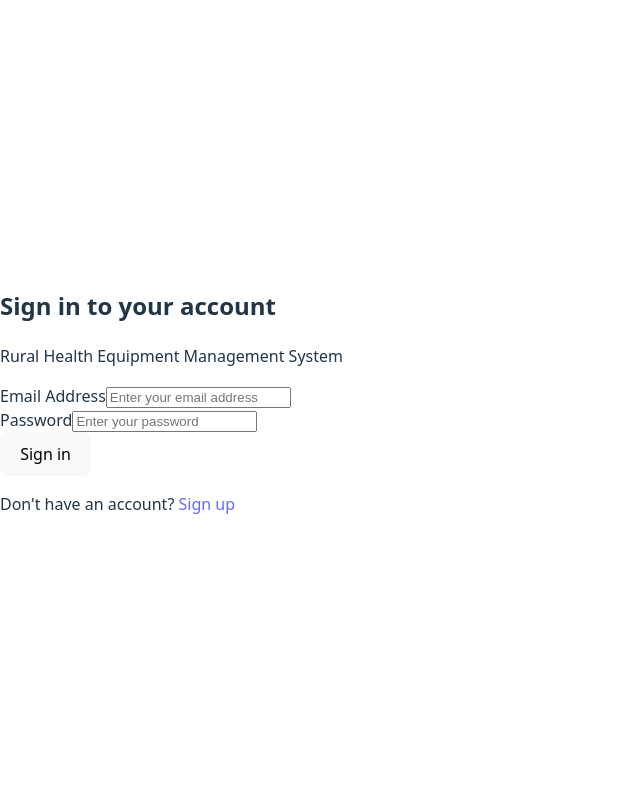
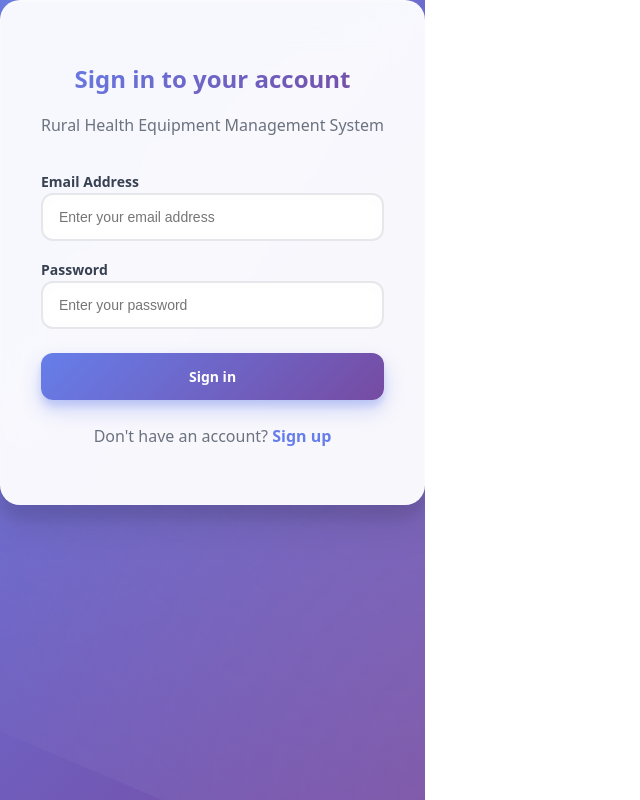
Before and after one commit to horus-bot/Rural-Healthcare-Tracker, a React (Vite) app in the folder frontend/: page / in a window 1280 px wide. Shown: the whole page, without its empty margins (0-640 px from the left). Built offline with nearby package versions, Linux system fonts and the light colour scheme; no server answers.

Commit message:
feat: Add CSS styling for login and signup pages

```diff
--- /dev/null
+++ b/frontend/src/pages/login.css
@@ -0,0 +1,331 @@
+/* Reset and base styles */
+* {
+  box-sizing: border-box;
+}
+
+/* Main container */
+.min-h-screen {
+  min-height: 100vh;
+  background: linear-gradient(135deg, #667eea 0%, #764ba2 100%);
+  position: relative;
+  overflow: hidden;
+}
+
+/* Animated background elements */
+.min-h-screen::before {
+  content: '';
+  position: absolute;
+  top: -50%;
+  left: -50%;
+  width: 200%;
+  height: 200%;
+  background:
+    radial-gradient(circle at 20% 80%, rgba(120, 119, 198, 0.3) 0%, transparent 50%),
+    radial-gradient(circle at 80% 20%, rgba(255, 255, 255, 0.1) 0%, transparent 50%),
+    radial-gradient(circle at 40% 40%, rgba(120, 119, 198, 0.2) 0%, transparent 50%);
+  animation: float 20s ease-in-out infinite;
+}
+
+@keyframes float {
+  0%, 100% { transform: translateX(0px) translateY(0px) rotate(0deg); }
+  33% { transform: translateX(30px) translateY(-30px) rotate(120deg); }
+  66% { transform: translateX(-20px) translateY(20px) rotate(240deg); }
+}
+
+/* Card container */
+.max-w-md {
+  position: relative;
+  z-index: 10;
+  background: rgba(255, 255, 255, 0.95);
+  backdrop-filter: blur(20px);
+  border-radius: 20px;
+  box-shadow:
+    0 20px 40px rgba(0, 0, 0, 0.1),
+    0 15px 12px rgba(0, 0, 0, 0.08),
+    inset 0 1px 0 rgba(255, 255, 255, 0.4);
+  border: 1px solid rgba(255, 255, 255, 0.2);
+  padding: 2.5rem;
+  transform: translateY(0);
+  animation: slideUp 0.8s ease-out;
+}
+
+@keyframes slideUp {
+  from {
+    opacity: 0;
+    transform: translateY(50px);
+  }
+  to {
+    opacity: 1;
+    transform: translateY(0);
+  }
+}
+
+/* Header styles */
+.text-3xl {
+  color: #1f2937;
+  margin-bottom: 0.5rem;
+  font-weight: 800;
+  background: linear-gradient(135deg, #667eea, #764ba2);
+  -webkit-background-clip: text;
+  -webkit-text-fill-color: transparent;
+  background-clip: text;
+  text-align: center;
+}
+
+.text-sm.text-gray-600 {
+  color: #6b7280;
+  text-align: center;
+  font-weight: 500;
+}
+
+/* Form styles */
+.mt-8 {
+  margin-top: 2rem;
+}
+
+.space-y-6 > * + * {
+  margin-top: 1.5rem;
+}
+
+.space-y-4 > * + * {
+  margin-top: 1rem;
+}
+
+/* Error message styles */
+.bg-red-50 {
+  background: linear-gradient(135deg, #fef2f2, #fee2e2);
+  border: 1px solid #fecaca;
+  color: #dc2626;
+  padding: 0.75rem 1rem;
+  border-radius: 12px;
+  font-size: 0.875rem;
+  font-weight: 500;
+  animation: shake 0.5s ease-in-out;
+}
+
+@keyframes shake {
+  0%, 100% { transform: translateX(0); }
+  25% { transform: translateX(-5px); }
+  75% { transform: translateX(5px); }
+}
+
+/* Label styles */
+.block.text-sm.font-medium.text-gray-700 {
+  color: #374151;
+  font-weight: 600;
+  margin-bottom: 0.5rem;
+  font-size: 0.875rem;
+}
+
+/* Input styles */
+.mt-1.block.w-full {
+  width: 100%;
+  padding: 0.875rem 1rem;
+  border: 2px solid #e5e7eb;
+  border-radius: 12px;
+  font-size: 0.875rem;
+  transition: all 0.3s ease;
+  background: rgba(255, 255, 255, 0.8);
+  backdrop-filter: blur(10px);
+}
+
+.mt-1.block.w-full:focus {
+  outline: none;
+  border-color: #667eea;
+  box-shadow:
+    0 0 0 3px rgba(102, 126, 234, 0.1),
+    0 4px 12px rgba(102, 126, 234, 0.15);
+  background: rgba(255, 255, 255, 1);
+  transform: translateY(-2px);
+}
+
+.mt-1.block.w-full:hover {
+  border-color: #9ca3af;
+  transform: translateY(-1px);
+}
+
+.mt-1.block.w-full:disabled {
+  background-color: #f9fafb;
+  cursor: not-allowed;
+  opacity: 0.6;
+}
+
+/* Button styles */
+.w-full.flex.justify-center {
+  width: 100%;
+  display: flex;
+  justify-content: center;
+  align-items: center;
+  padding: 0.875rem 1.5rem;
+  border: none;
+  border-radius: 12px;
+  font-size: 0.875rem;
+  font-weight: 600;
+  color: white;
+  background: linear-gradient(135deg, #667eea 0%, #764ba2 100%);
+  box-shadow:
+    0 10px 20px rgba(102, 126, 234, 0.3),
+    0 6px 6px rgba(102, 126, 234, 0.2);
+  transition: all 0.3s ease;
+  cursor: pointer;
+  position: relative;
+  overflow: hidden;
+}
+
+.w-full.flex.justify-center::before {
+  content: '';
+  position: absolute;
+  top: 0;
+  left: -100%;
+  width: 100%;
+  height: 100%;
+  background: linear-gradient(90deg, transparent, rgba(255, 255, 255, 0.2), transparent);
+  transition: left 0.5s;
+}
+
+.w-full.flex.justify-center:hover::before {
+  left: 100%;
+}
+
+.w-full.flex.justify-center:hover {
+  transform: translateY(-2px);
+  box-shadow:
+    0 15px 25px rgba(102, 126, 234, 0.4),
+    0 8px 10px rgba(102, 126, 234, 0.3);
+}
+
+.w-full.flex.justify-center:active {
+  transform: translateY(0);
+  box-shadow:
+    0 5px 10px rgba(102, 126, 234, 0.3),
+    0 3px 3px rgba(102, 126, 234, 0.2);
+}
+
+.w-full.flex.justify-center:disabled {
+  background: linear-gradient(135deg, #9ca3af 0%, #6b7280 100%);
+  cursor: not-allowed;
+  transform: none;
+  box-shadow: none;
+}
+
+.w-full.flex.justify-center:disabled::before {
+  display: none;
+}
+
+/* Link styles */
+.font-medium.text-indigo-600 {
+  color: #667eea;
+  font-weight: 600;
+  text-decoration: none;
+  transition: all 0.3s ease;
+  position: relative;
+}
+
+.font-medium.text-indigo-600:hover {
+  color: #764ba2;
+  text-decoration: none;
+}
+
+.font-medium.text-indigo-600::after {
+  content: '';
+  position: absolute;
+  width: 0;
+  height: 2px;
+  bottom: -2px;
+  left: 0;
+  background: linear-gradient(135deg, #667eea, #764ba2);
+  transition: width 0.3s ease;
+}
+
+.font-medium.text-indigo-600:hover::after {
+  width: 100%;
+}
+
+/* Loading spinner */
+.animate-spin {
+  animation: spin 1s linear infinite;
+}
+
+@keyframes spin {
+  from { transform: rotate(0deg); }
+  to { transform: rotate(360deg); }
+}
+
+.rounded-full {
+  border-radius: 50%;
+}
+
+.h-8.w-8 {
+  height: 2rem;
+  width: 2rem;
+}
+
+.border-b-2.border-indigo-600 {
+  border-bottom: 2px solid #667eea;
+}
+
+.border-b-2.border-green-600 {
+  border-bottom: 2px solid #10b981;
+}
+
+/* Text center */
+.text-center {
+  text-align: center;
+}
+
+/* Responsive design */
+@media (max-width: 640px) {
+  .max-w-md {
+    margin: 1rem;
+    padding: 2rem 1.5rem;
+  }
+
+  .text-3xl {
+    font-size: 1.75rem;
+  }
+
+  .px-4 {
+    padding-left: 1rem;
+    padding-right: 1rem;
+  }
+}
+
+@media (max-width: 480px) {
+  .max-w-md {
+    margin: 0.5rem;
+    padding: 1.5rem 1rem;
+  }
+
+  .text-3xl {
+    font-size: 1.5rem;
+  }
+}
+
+/* Focus visible for accessibility */
+*:focus-visible {
+  outline: 2px solid #667eea;
+  outline-offset: 2px;
+}
+
+/* Smooth transitions for all interactive elements */
+button, input, a {
+  transition: all 0.3s ease;
+}
+
+/* Custom scrollbar for webkit browsers */
+::-webkit-scrollbar {
+  width: 8px;
+}
+
+::-webkit-scrollbar-track {
+  background: #f1f5f9;
+}
+
+::-webkit-scrollbar-thumb {
+  background: linear-gradient(135deg, #667eea, #764ba2);
+  border-radius: 4px;
+}
+
+::-webkit-scrollbar-thumb:hover {
+  background: linear-gradient(135deg, #5a67d8, #6b46c1);
+}
--- a/frontend/src/pages/login.jsx
+++ b/frontend/src/pages/login.jsx
@@ -2,6 +2,7 @@ import React, { useState, useEffect } from 'react';
 import { supabase } from '../services/supabaseClient';
 import { Link, useNavigate } from 'react-router-dom';
 import { useUser } from '../UserContext';
+import './login.css';
 
 const Login = () => {
   const navigate = useNavigate();
--- a/frontend/src/pages/signup.jsx
+++ b/frontend/src/pages/signup.jsx
@@ -1,6 +1,7 @@
 import React, { useState, useEffect } from 'react';
 import { supabase } from '../services/supabaseClient';
 import { Link, useNavigate } from 'react-router-dom';
+import './signup.css';
 
 const SignUp = () => {
   const navigate = useNavigate();
```
Also changed, not shown: frontend/src/pages/signup.css (added).
